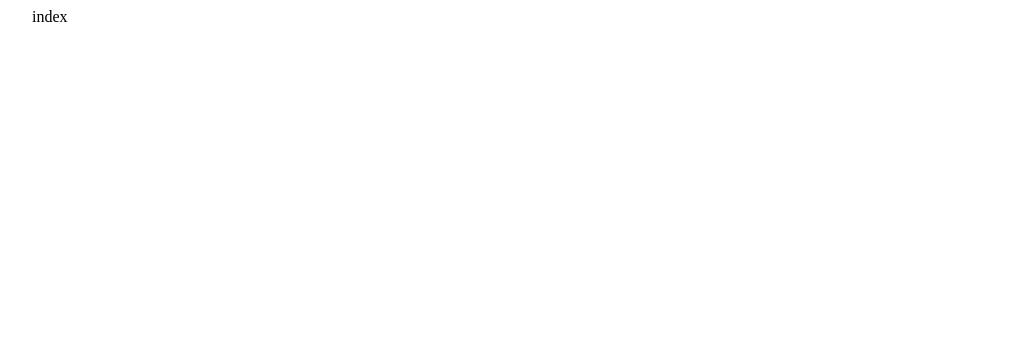
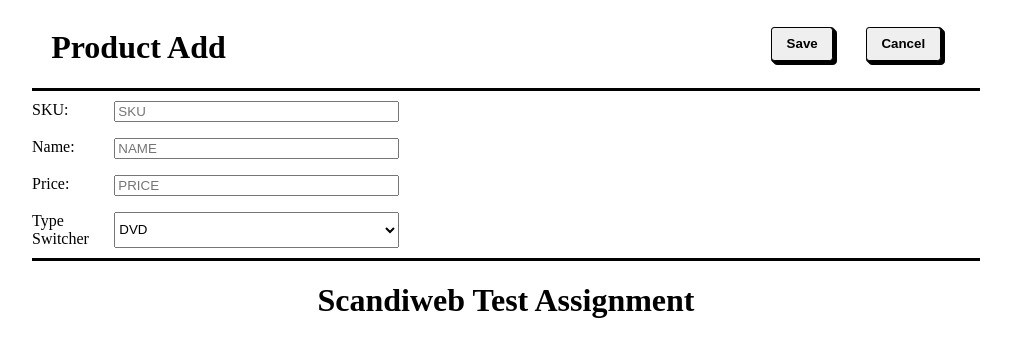
Before and after one commit to VensanDrot/React_PHP, a React (Create React App) app in the folder frontend/: page /add-product in a window 1280 px wide. Shown: the top 356 px of the page, without its empty margins (134-1145 px from the left). Built offline with nearby package versions, Linux system fonts and the light colour scheme.

Commit message:
AddPage && somefixes

```diff
--- a/frontend/src/pages/CreatePage/index.css
+++ b/frontend/src/pages/CreatePage/index.css
@@ -0,0 +1,6 @@
+#product_form {
+    display: grid;
+    grid-template-columns: 7% 30%;
+    gap: 1rem;
+    place-items: left;
+}
--- a/frontend/src/pages/CreatePage/index.tsx
+++ b/frontend/src/pages/CreatePage/index.tsx
@@ -1,7 +1,39 @@
 import React from "react";
+import { Link } from "react-router-dom";
+import "./index.css";
+import "../MainPage/index.css";
 
 const CreatePage = () => {
-  return <div>index</div>;
+  return (
+    <div>
+      <div className="top_part">
+        <h1>Product Add</h1>
+        <div className="btn_holder">
+          <button className="btn">Save</button>
+          <Link to="/">
+            <button className="btn">Cancel</button>
+          </Link>
+        </div>
+      </div>
+      <form action="" id="product_form">
+        <label>SKU: </label>
+        <input type="text" id="sku" placeholder="SKU" />
+        <label>Name: </label>
+        <input type="text" id="name" placeholder="NAME" />
+        <label>Price: </label>
+        <input type="text" id="price" placeholder="PRICE" />
+        <label>Type Switcher</label>
+        <select id="productType">
+          <option value="DVD">DVD</option>
+          <option value="BOOK">Book</option>
+          <option value="Furniture">Furniture</option>
+        </select>
+      </form>
+      <div className="bottom">
+        <h1>Scandiweb Test Assignment</h1>
+      </div>
+    </div>
+  );
 };
 
 export default CreatePage;
--- a/frontend/src/pages/MainPage/index.css
+++ b/frontend/src/pages/MainPage/index.css
@@ -5,6 +5,10 @@
     position: relative;
     margin-bottom: 10px;
     border-bottom:3px solid black ;
+}
+
+.top_part h1 {
+    margin-left: 1.2rem;
 }
 
 .bottom {
@@ -22,3 +26,8 @@
     grid-template-columns: 1fr 1fr;
     height: 50px;
 }
+
+
+.btn_holder .btn {
+    margin-top: 4px;
+}
--- a/frontend/src/pages/MainPage/index.tsx
+++ b/frontend/src/pages/MainPage/index.tsx
@@ -64,9 +64,9 @@
       <div className="top_part">
         <h1>Product List</h1>
         <div className="btn_holder">
-          <button className="btn">
-            <Link to="/add-product">ADD</Link>
-          </button>
+          <Link to="/add-product">
+            <button className="btn">ADD</button>
+          </Link>
           <button className="btn">MASS DELETE</button>
         </div>
       </div>
```
